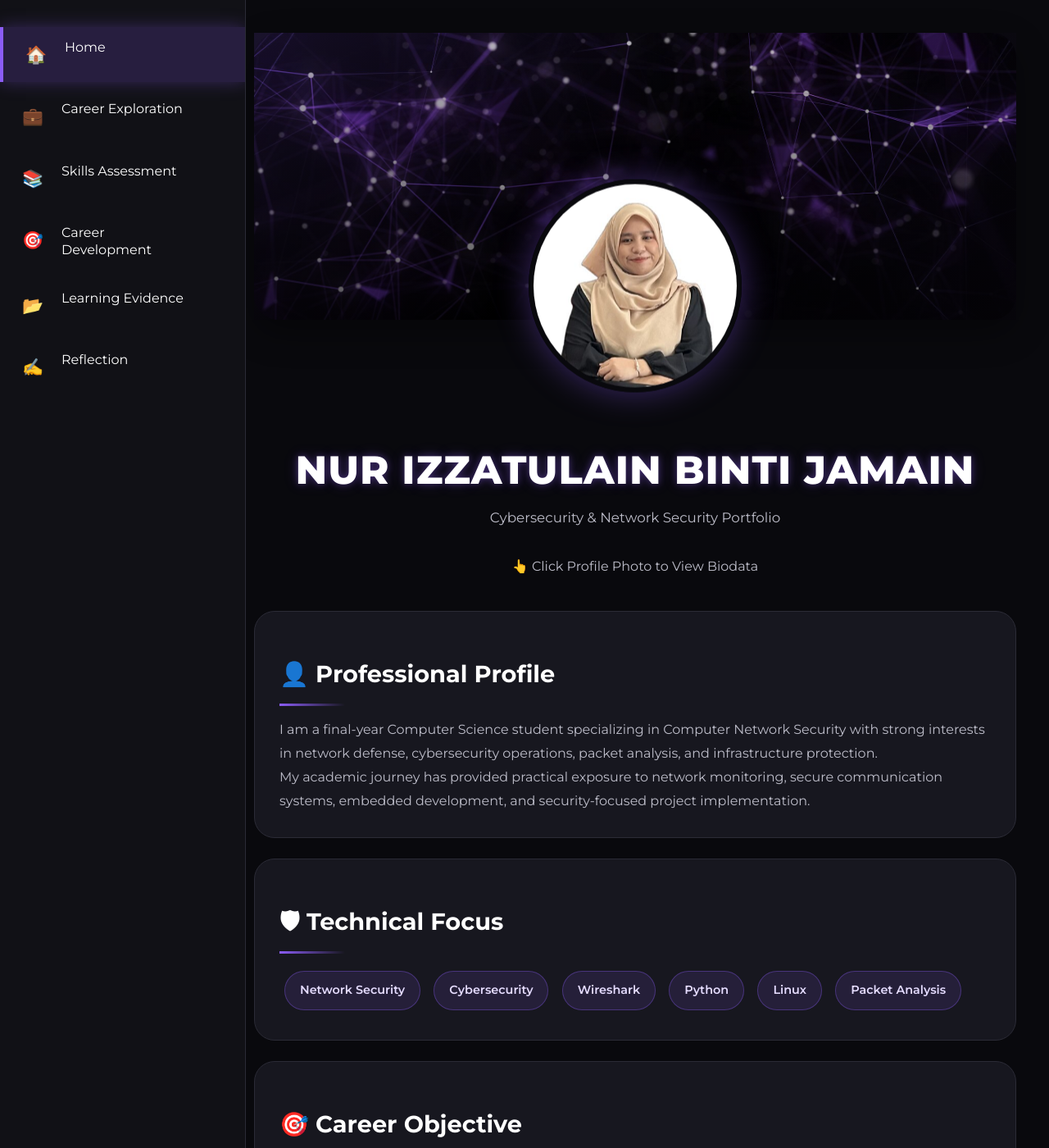
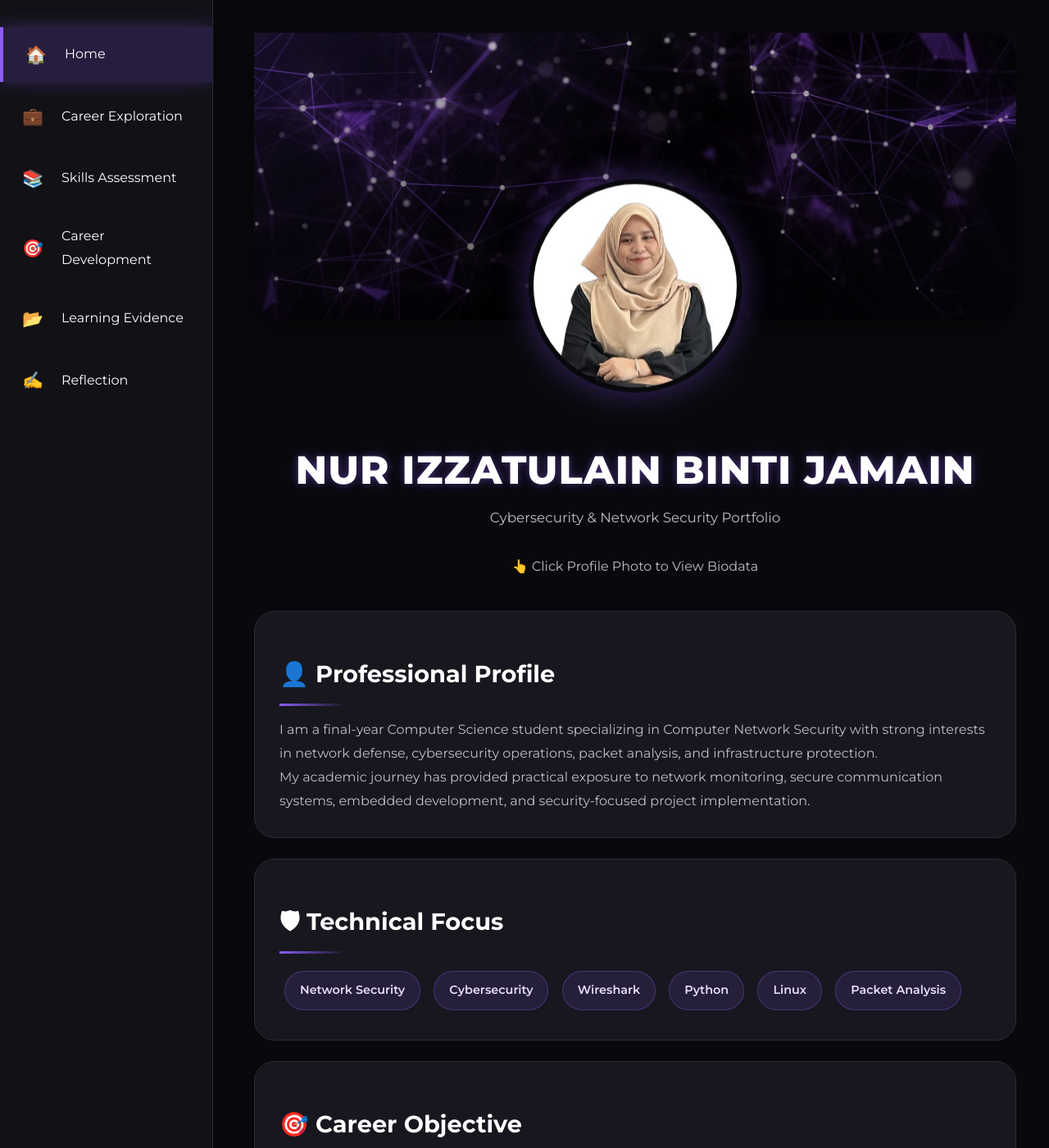
Before and after one commit to juzzatul/juzzatul.github.io, a Jekyll site: the page built from index.md, in a window 1280 px wide and 1400 px high. Shown: the whole window at 82% size. Built offline with Jekyll 4.4.1, drawn with Linux system fonts in a browser that asks for light colours.

Commit message:
Update style.scss

```diff
--- a/assets/css/style.scss
+++ b/assets/css/style.scss
@@ -80,7 +80,7 @@ body{
 }
 
 .sidebar:hover{
-    width:300px;
+    width:260px;
 }
 
 .sidebar ul{
@@ -96,7 +96,7 @@ body{
 
     display:flex;
 
-    align-items:flex-start;
+    align-items:center;
 
     gap:20px;
 
@@ -134,10 +134,6 @@ body{
     white-space:normal;
 
     word-break:break-word;
-
-    line-height:1.3;
-
-    max-width:160px;
 
     transition:.3s;
 }
@@ -1006,17 +1002,3 @@ h2::after{
     border-radius:20px;
 
 }
-
-@media (max-width: 1200px){
-
-    .sidebar:hover{
-
-        width:240px;
-    }
-
-    .sidebar-text{
-
-        max-width:120px;
-    }
-
-}
```
